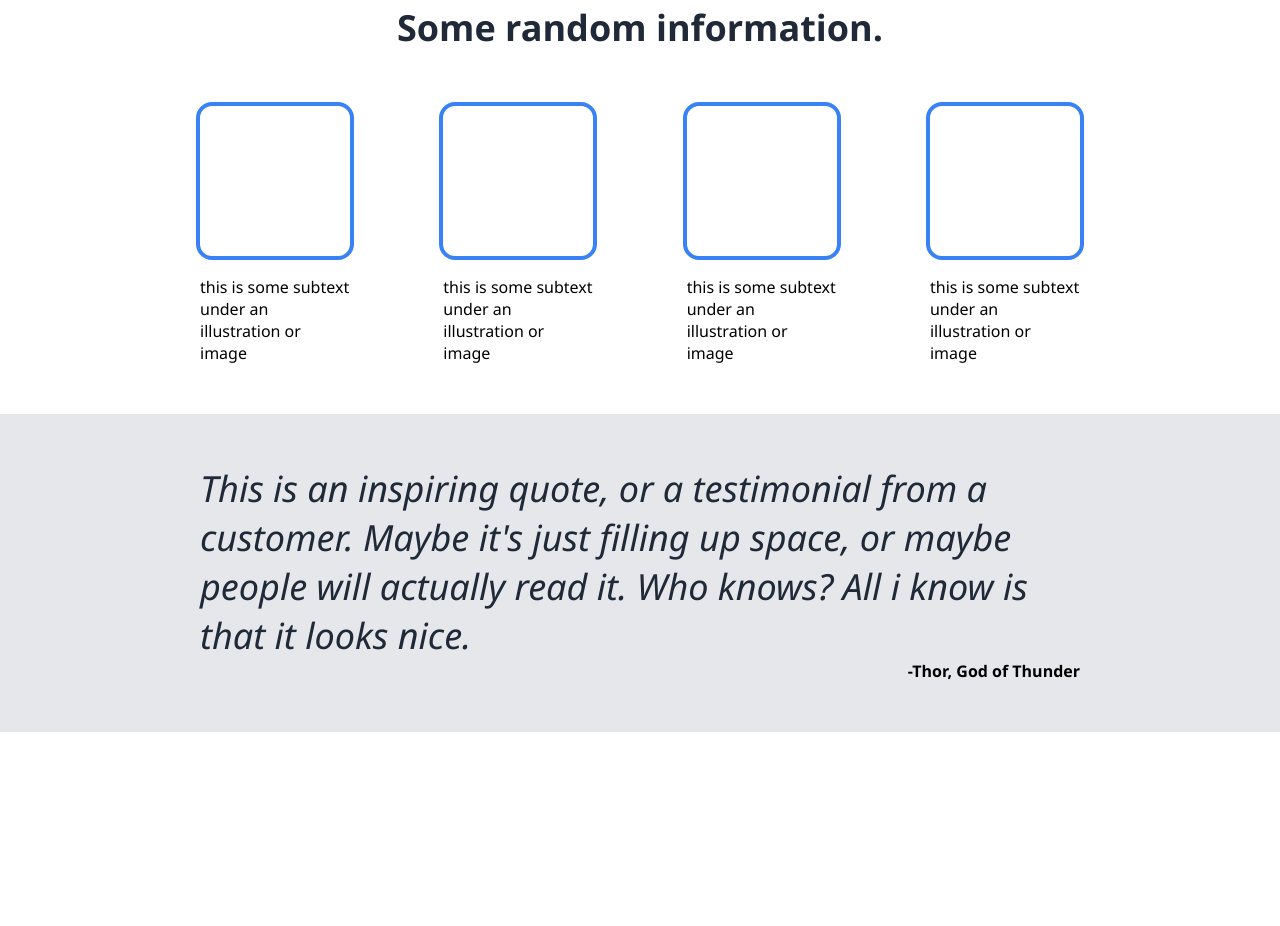
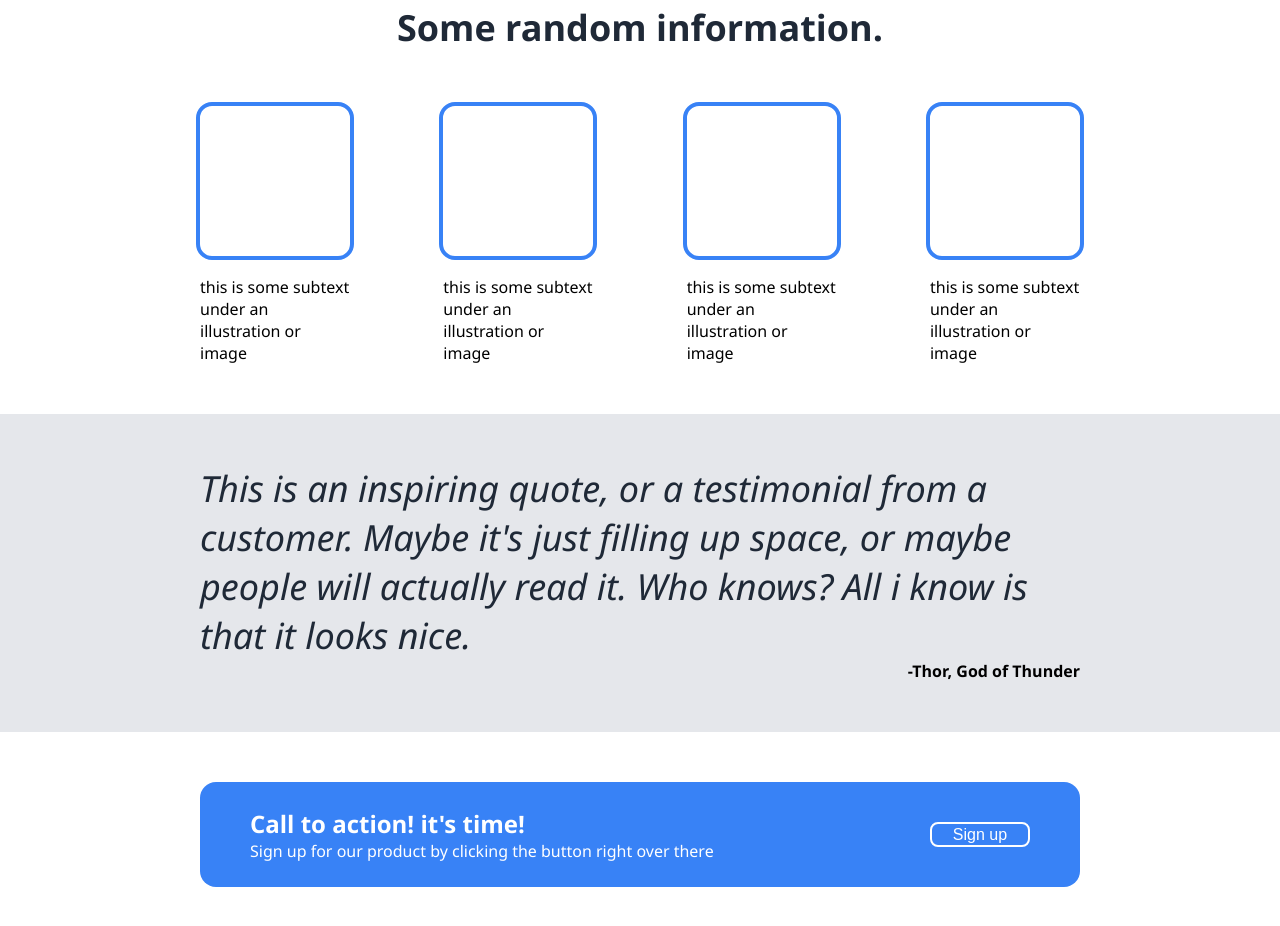
Before and after one commit to Crislexx/odin-landing-page, a plain HTML site: page index.html in a window 1280 px wide. Shown: the part 484-1410 px from the top of the page. Before the commit the page ends 1216 px from the top, so only its background shows below. Drawn offline with Linux system fonts and the light colour scheme.

Commit message:
Add call to action section

```diff
--- a/index.html
+++ b/index.html
@@ -53,12 +53,20 @@
     </div>
 
     <div class="quote">
-        <p id="one">
+        <p class="one">
           This is an inspiring quote, or a testimonial from a customer.
           Maybe it's just filling up space, or maybe people will actually read it.
           Who knows? All i know is that it looks nice.
         </p>
     <div class="signature"><p>-Thor, God of Thunder</p></div>
     </div>
+
+    <div class="call-to-action">
+        <div class="call-to-action-text">
+             <p id="one">Call to action! it's time!</p>
+             <p id="two">Sign up for our product by clicking the button right over there</p>
+        </div>
+        <button class="button2" type="button">Sign up</button>
+    </div>
 </body>
 </html>
--- a/style.css
+++ b/style.css
@@ -79,7 +79,7 @@ p {
     flex: none;
     max-width: 100px;
     height: 25px;
-    border-radius: 7px;
+    border-radius: 8px;
     background-color: #3882F6;
     border: none;
     color: white;
@@ -105,6 +105,7 @@ p {
 
 .all-square-and-text {
     display: flex;
+    flex-wrap: wrap;
     justify-content: space-between;
     padding: 0 100px;
 }
@@ -135,7 +136,7 @@ p {
     padding: 50px 200px;
 }
 
-#one {
+.one {
     font-size: 36px;
     font-weight: lighter;
     font-style: italic;
@@ -146,3 +147,31 @@ p {
     font-weight: bold;
     text-align: end;
 }
+
+.call-to-action {
+    margin: 50px 200px;
+    padding: 25px 50px;
+    border-radius: 16px;
+    background-color: #3882F6;
+    color: white;
+    display: flex;
+    flex-wrap: wrap;
+    justify-content: space-between;
+    align-items: center;
+}
+
+.button2 {
+    width: 100px;
+    height: 25px;
+    border-radius: 8px;
+    background-color: #3882F6;
+    border: 2px solid white;
+    color: white;
+    font-size: 16px;
+    font-weight: normal;
+}
+
+#one {
+    font-size: 24px;
+    font-weight: bold;
+}
```
